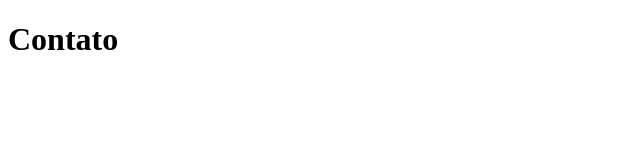
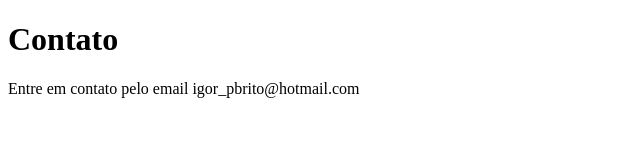
Before and after one commit to IgorBrito02/sistema-de-cadastro, a plain HTML site: page contato.html in a window 1280 px wide. Shown: the whole page, without its empty margins (0-640 px from the left). Drawn offline with Linux system fonts and the light colour scheme.

Commit message:
adicionando o email de contato

```diff
--- a/contato.html
+++ b/contato.html
@@ -8,5 +8,6 @@
 </head>
 <body>
     <h1>Contato</h1>
+    <p>Entre em contato pelo email igor_pbrito@hotmail.com</p>
 </body>
 </html>
```
